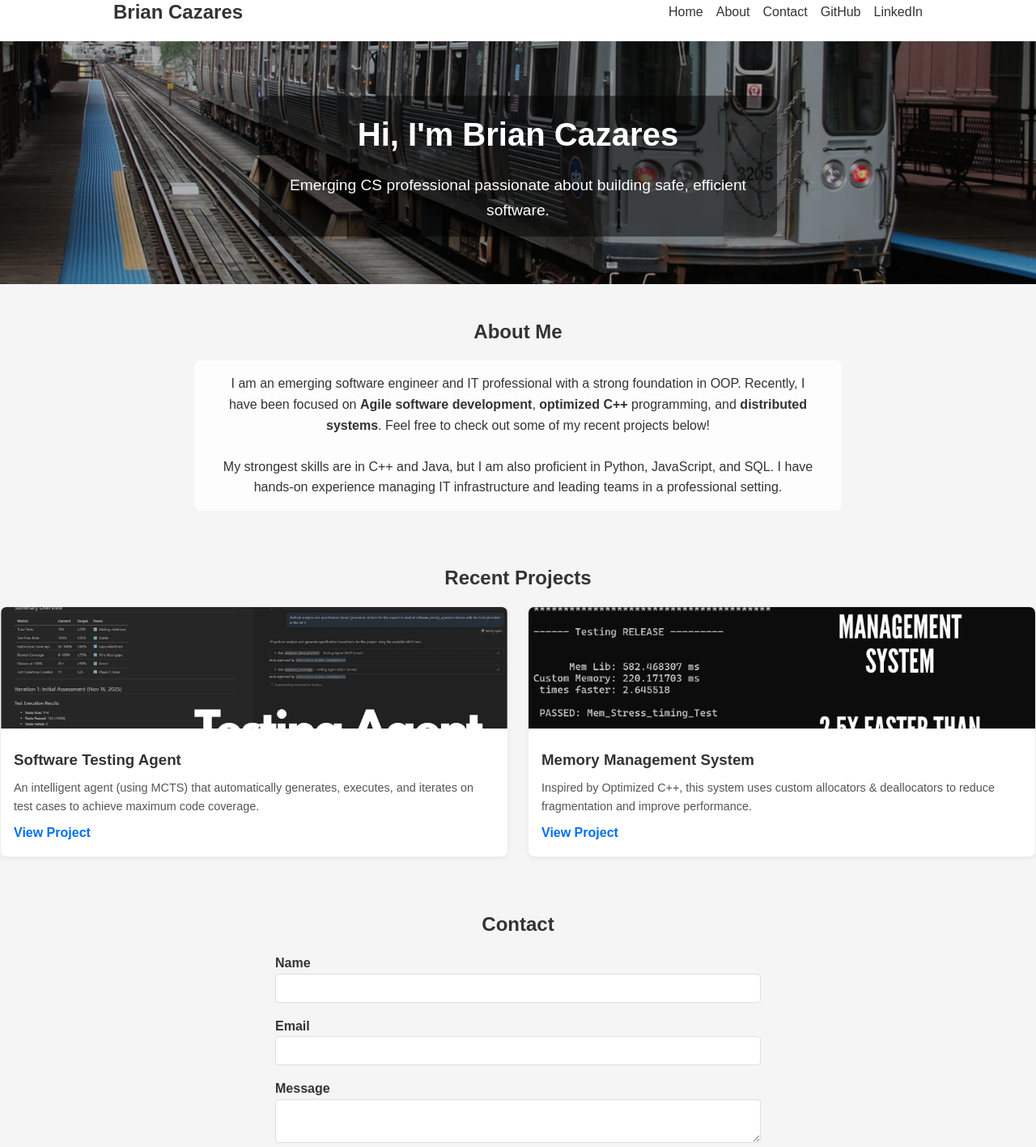
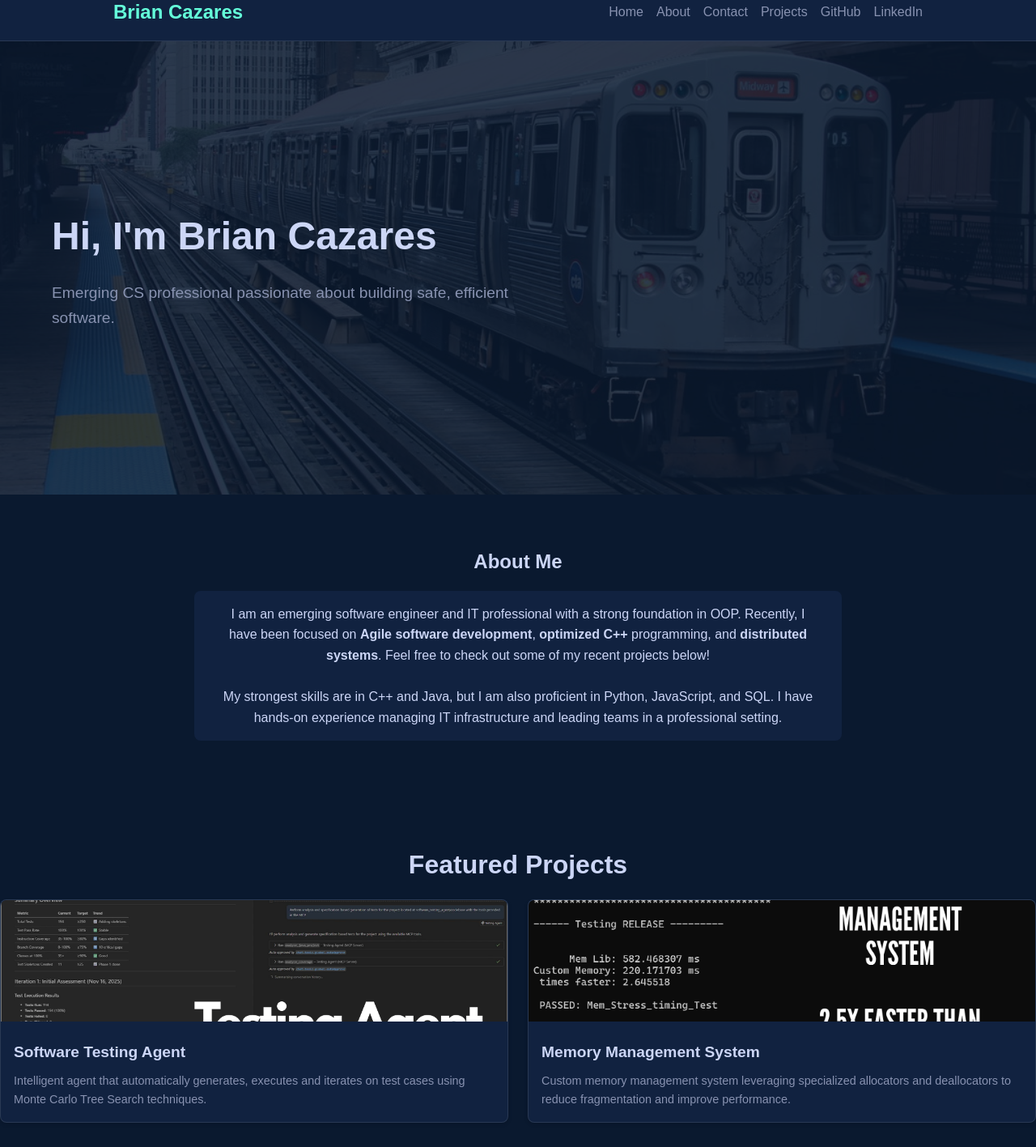
Before and after one commit to cazaresb/website-portfolio, a React (Vite) app: page / in a window 1280 px wide. Shown: the part 20-1437 px from the top of the page at 81% size. Built offline with nearby package versions, Linux system fonts and the light colour scheme.

Commit message:
Begin website overhaul

```diff
--- a/src/App.jsx
+++ b/src/App.jsx
@@ -5,6 +5,7 @@ import Footer from './components/Footer';
 import Home from './components/Home';
 import SoftwareTestingAgent from './components/SoftwareTestingAgent';
 import MemorySystem from './components/MemorySystem';
+import ProjectsPage from './pages/ProjectsPage';
 
 // The root component sets up routing and persistent layout elements.
 const App = () => {
@@ -15,6 +16,8 @@ const App = () => {
         <Route path="/" element={<Home />} />
         <Route path="/software-testing-agent" element={<SoftwareTestingAgent />} />
         <Route path="/memory-system" element={<MemorySystem />} />
+        {/* Dedicated listing page for projects */}
+        <Route path="/projects" element={<ProjectsPage />} />
       </Routes>
       <Footer />
     </BrowserRouter>
--- a/src/components/Home.jsx
+++ b/src/components/Home.jsx
@@ -1,7 +1,8 @@
 import React from 'react';
 import Hero from './Hero';
 import About from './About';
-import Projects from './Projects';
+// Projects section replaced with a preview component that links to the full list.
+import ProjectsPreview from './ProjectsPreview';
 import Contact from './Contact';
 
 // Home page component that aggregates the main sections of the site.
@@ -10,7 +11,7 @@ const Home = () => {
     <>
       <Hero />
       <About />
-      <Projects />
+      <ProjectsPreview />
       <Contact />
     </>
   );
--- a/src/components/Navbar.jsx
+++ b/src/components/Navbar.jsx
@@ -1,22 +1,43 @@
 import React from 'react';
+import { Link } from 'react-router-dom';
 
-// A simple navigation bar for the portfolio. Contains links to each section.
-const Navbar = () => (
+/**
+ * Primary navigation bar for the portfolio.
+ * Uses react-router Link for internal navigation and anchors for in-page sections.
+ * External links open in a new tab.
+ */
+const Navbar = () => {
+  return (
     <nav className="navbar">
-    <div className="container">
-      <span className="logo">Brian Cazares</span>
+      <div className="container nav-container">
+        <Link to="/" className="logo">
+          Brian&nbsp;Cazares
+        </Link>
         <ul className="nav-links">
-        <li><a href="/">Home</a></li>
-        <li><a href="/#about">About</a></li>
-        <li><a href="/#contact">Contact</a></li>
-        {/* External links to GitHub and LinkedIn profiles */}
+          <li>
+            <Link to="/">Home</Link>
+          </li>
+          <li>
+            {/* In-page anchor links remain anchors to preserve smooth scrolling */}
+            <a href="/#about">About</a>
+          </li>
+          <li>
+            <a href="/#contact">Contact</a>
+          </li>
+          <li>
+            <Link to="/projects">Projects</Link>
+          </li>
           <li>
             <a href="https://github.com/cazaresb" target="_blank" rel="noopener noreferrer">
               GitHub
             </a>
           </li>
           <li>
-          <a href="https://www.linkedin.com/in/brian-cazares-896700278" target="_blank" rel="noopener noreferrer">
+            <a
+              href="https://www.linkedin.com/in/brian-cazares-896700278"
+              target="_blank"
+              rel="noopener noreferrer"
+            >
               LinkedIn
             </a>
           </li>
@@ -24,5 +45,6 @@ const Navbar = () => (
       </div>
     </nav>
   );
+};
 
 export default Navbar;
--- /dev/null
+++ b/src/components/ProjectList.jsx
@@ -0,0 +1,40 @@
+import React from 'react';
+import { Link } from 'react-router-dom';
+import { projects } from '../data/projects.js';
+
+// Dynamically import project images so that Vite bundles them correctly.
+// The import.meta.globEager API allows bundling of static assets at build time.
+const images = import.meta.glob('../assets/*.{png,jpg,jpeg,gif}', { eager: true, as: 'url' });
+
+/**
+ * Renders a list of projects as cards. Each project card includes an image, title,
+ * short description and is wrapped in a Link to its detail page.
+ * The component is designed to be easily extended with more projects by
+ * modifying the projects.js data file.
+ */
+const ProjectList = () => {
+  return (
+    <div className="project-list">
+      {projects.map((project) => {
+        // Resolve image URL using the glob
+        const imgUrl = images[`../assets/${project.image}`];
+        return (
+          <article key={project.slug} className="project-card">
+            <Link to={project.slug}>
+              <div className="project-image-wrapper">
+                <img src={imgUrl} alt={project.title} className="project-image" />
+              </div>
+              <div className="project-content">
+                <h3>{project.title}</h3>
+                <p>{project.shortDescription}</p>
+                <span className="project-tech">{project.technologies.join(', ')}</span>
+              </div>
+            </Link>
+          </article>
+        );
+      })}
+    </div>
+  );
+};
+
+export default ProjectList;
--- /dev/null
+++ b/src/components/ProjectsPreview.jsx
@@ -0,0 +1,43 @@
+import React from 'react';
+import { Link } from 'react-router-dom';
+import { projects } from '../data/projects.js';
+
+/**
+ * ProjectsPreview renders a compact preview of the first few projects on the home page.
+ * It uses the projects data directly and includes a call-to-action button linking to the full projects page.
+ */
+const ProjectsPreview = () => {
+  // Limit preview to first two projects for brevity.
+  const previewProjects = projects.slice(0, 2);
+  return (
+    <section id="projects-preview" className="projects-preview">
+      <h2 className="section-title">Featured Projects</h2>
+      <div className="project-list">
+        {previewProjects.map((project) => (
+          <article key={project.slug} className="project-card">
+            <Link to={project.slug}>
+              <div className="project-image-wrapper">
+                <img
+                  src={new URL(`../assets/${project.image}`, import.meta.url).href}
+                  alt={project.title}
+                  className="project-image"
+                />
+              </div>
+              <div className="project-content">
+                <h3>{project.title}</h3>
+                <p>{project.shortDescription}</p>
+              </div>
+            </Link>
+          </article>
+        ))}
+      </div>
+      <div className="cta-container">
+        <Link to="/projects" className="button-outline">
+          View All Projects
+        </Link>
+      </div>
+    </section>
+  );
+};
+
+export default ProjectsPreview;
--- /dev/null
+++ b/src/data/projects.js
@@ -0,0 +1,29 @@
+// Centralized project data for the portfolio.
+// This module exports an array of objects representing each project.
+// Each project should provide enough metadata to drive both the listing
+// pages and the individual project pages.
+
+export const projects = [
+  {
+    title: 'Software Testing Agent',
+    shortDescription:
+      'Intelligent agent that automatically generates, executes and iterates on test cases using Monte Carlo Tree Search techniques.',
+    // Route slug used for linking to the detail page
+    slug: '/software-testing-agent',
+    // Path to the image asset relative to the assets folder. Imported in component.
+    image: 'project1.png',
+    technologies: ['Python', 'MCTS', 'AI'],
+    repoUrl: 'https://github.com/cazaresb/Software_Testing_Agent',
+  },
+  {
+    title: 'Memory Management System',
+    shortDescription:
+      'Custom memory management system leveraging specialized allocators and deallocators to reduce fragmentation and improve performance.',
+    slug: '/memory-system',
+    image: 'project2.png',
+    technologies: ['C++', 'Allocator', 'Performance'],
+    repoUrl: null,
+  },
+];
+
+export default projects;
--- /dev/null
+++ b/src/pages/ProjectsPage.jsx
@@ -0,0 +1,24 @@
+import React from 'react';
+import ProjectList from '../components/ProjectList';
+
+/**
+ * ProjectsPage renders the dedicated listing of all projects.
+ * It contains a heading and uses ProjectList to render individual project entries.
+ * This page is scrollable and visually cohesive with the rest of the site.
+ */
+const ProjectsPage = () => {
+  return (
+    <main className="projects-page">
+      <section className="projects">
+        <h2 className="section-title">Projects</h2>
+        <p className="section-intro">
+          Below you&#39;ll find a collection of my recent work. Each project highlights
+          different technologies and areas of expertise.
+        </p>
+        <ProjectList />
+      </section>
+    </main>
+  );
+};
+
+export default ProjectsPage;
--- a/src/styles/global.css
+++ b/src/styles/global.css
@@ -2,6 +2,18 @@
  * Global styles for the portfolio site.
  * Basic resets, typography and layout styles are defined here.
  */
+
+/* Design tokens defined as CSS variables for reuse across the site. */
+:root {
+  --bg-primary: #0a192f;
+  --bg-secondary: #112240;
+  --text-primary: #ccd6f6;
+  --text-muted: #8892b0;
+  --accent: #64ffda;
+  --border-subtle: rgba(255, 255, 255, 0.1);
+  --container-width: 1000px;
+  --section-spacing: 4rem;
+}
 
 * {
   box-sizing: border-box;
@@ -12,8 +24,8 @@
 body {
   font-family: Arial, sans-serif;
   line-height: 1.6;
-  color: #333;
-  background-color: #f5f5f5;
+  color: var(--text-primary);
+  background-color: var(--bg-primary);
 }
 
 a {
@@ -23,26 +35,32 @@ a {
 
 .container {
   width: 90%;
-  max-width: 1000px;
-  margin: auto;
+  max-width: var(--container-width);
+  margin-left: auto;
+  margin-right: auto;
 }
 
 /* Navbar styling */
 .navbar {
-  background-color: #fff;
+  background-color: var(--bg-secondary);
   padding: 1rem 0;
-  border-bottom: 1px solid #eee;
+  border-bottom: 1px solid var(--border-subtle);
+  color: var(--text-primary);
+  position: sticky;
+  top: 0;
+  z-index: 100;
 }
 
-.navbar .container {
+.navbar .nav-container {
   display: flex;
   justify-content: space-between;
   align-items: center;
 }
 
-.logo {
+.navbar .logo {
   font-weight: bold;
   font-size: 1.5rem;
+  color: var(--accent);
 }
 
 .nav-links {
@@ -51,66 +69,93 @@ a {
   gap: 1rem;
 }
 
+.nav-links a {
+  color: var(--text-muted);
+  transition: color 0.2s ease;
+}
+
 .nav-links a:hover {
-  color: #0070f3;
+  color: var(--accent);
 }
 
 /* Hero section styling */
 .hero {
+  display: flex;
+  align-items: center;
+  justify-content: flex-start;
+  min-height: 70vh;
+  padding: var(--section-spacing) 0;
+  background-color: var(--bg-primary);
+  background-image: url('../assets/hero.png');
+  background-size: cover;
+  background-position: center;
   position: relative;
-  text-align: center;
-  color: #ffffff;
+}
+
+/* Dark overlay to improve readability over the hero image */
+.hero::before {
+  content: '';
+  position: absolute;
+  inset: 0;
+  background: rgba(10, 25, 47, 0.85);
 }
 
 .hero-img {
-  width: 100%;
-  height: 300px;
-  object-fit: cover;
-  filter: brightness(0.7);
+  display: none; /* Hide original image element since we use background-image */
 }
 
 .hero-content {
-  position: absolute;
-  top: 50%;
-  left: 50%;
-  transform: translate(-50%, -50%);
-  /* Add a semi‑transparent backdrop to improve legibility on busy images */
-  background-color: rgba(0, 0, 0, 0.5);
-  padding: 1rem 2rem;
-  border-radius: 8px;
+  position: relative;
+  max-width: 600px;
+  margin-left: 5%;
 }
 
-.hero h1 {
-  font-size: 2.5rem;
+.hero-content h1 {
+  font-size: 3rem;
+  color: var(--text-primary);
+  margin-bottom: 1rem;
 }
 
-.hero p {
+.hero-content p {
   font-size: 1.2rem;
-  margin-top: 1rem;
+  color: var(--text-muted);
 }
 
 /* Sections styling */
-.about,
-.projects,
-.contact {
-  padding: 2rem 0;
+section {
+  padding: var(--section-spacing) 0;
+}
+
+.section-title {
+  font-size: 2rem;
+  margin-bottom: 1rem;
+  color: var(--text-primary);
+  text-align: center;
+}
+
+.section-intro {
+  font-size: 1rem;
+  color: var(--text-muted);
+  max-width: 600px;
+  margin: 0 auto 2rem auto;
+  text-align: center;
 }
 
 .about h2,
-.projects h2,
 .contact h2 {
   margin-bottom: 1rem;
   text-align: center;
 }
 
-.about p {
+.about p,
+.about .about-text {
   max-width: 800px;
   margin: 0 auto;
   text-align: center;
-  /* Add a subtle backdrop and padding for readability */
-  background-color: rgba(255, 255, 255, 0.8);
+  background-color: var(--bg-secondary);
   padding: 1rem 2rem;
   border-radius: 8px;
+  color: var(--text-primary);
 }
 
 /* Projects grid */
@@ -121,16 +166,17 @@ a {
 }
 
 .project-card {
-  background-color: #ffffff;
-  border: 1px solid #eee;
+  background-color: var(--bg-secondary);
+  border: 1px solid var(--border-subtle);
   border-radius: 8px;
   overflow: hidden;
-  box-shadow: 0 2px 4px rgba(0, 0, 0, 0.05);
-  transition: transform 0.2s ease;
+  box-shadow: 0 2px 4px rgba(2, 12, 27, 0.2);
+  transition: transform 0.2s ease, box-shadow 0.2s ease;
 }
 
 .project-card:hover {
   transform: translateY(-5px);
+  box-shadow: 0 4px 10px rgba(2, 12, 27, 0.3);
 }
 
 .project-image {
@@ -141,22 +187,33 @@ a {
 
 .project-content {
   padding: 1rem;
+  color: var(--text-primary);
 }
 
 .project-content h3 {
   margin-bottom: 0.5rem;
+  font-size: 1.2rem;
+  color: var(--text-primary);
 }
 
 .project-content p {
   font-size: 0.9rem;
-  color: #555;
+  color: var(--text-muted);
 }
 
 .project-link {
   display: inline-block;
   margin-top: 0.5rem;
-  color: #0070f3;
+  color: var(--accent);
   font-weight: bold;
+}
+
+/* Technology tag styling */
+.project-tech {
+  display: block;
+  margin-top: 0.5rem;
+  font-size: 0.75rem;
+  color: var(--text-muted);
 }
 
 /* Contact form */
@@ -172,38 +229,43 @@ a {
   display: flex;
   flex-direction: column;
   font-weight: bold;
+  color: var(--text-primary);
 }
 
 .contact-form input,
 .contact-form textarea {
   padding: 0.5rem;
-  border: 1px solid #ddd;
+  border: 1px solid var(--border-subtle);
+  background-color: var(--bg-secondary);
   border-radius: 4px;
   font-size: 1rem;
+  color: var(--text-primary);
 }
 
 .contact-form button {
   padding: 0.7rem 1.2rem;
-  border: none;
-  background-color: #0070f3;
-  color: #ffffff;
+  border: 1px solid var(--accent);
+  background-color: transparent;
+  color: var(--accent);
   font-size: 1rem;
   border-radius: 4px;
   cursor: pointer;
-  transition: background-color 0.2s ease;
+  transition: background-color 0.2s ease, color 0.2s ease;
 }
 
 .contact-form button:hover {
-  background-color: #005bb5;
+  background-color: var(--accent);
+  color: var(--bg-primary);
 }
 
 /* Footer */
 .footer {
   text-align: center;
   padding: 1rem 0;
-  background-color: #ffffff;
-  border-top: 1px solid #eee;
-  margin-top: 2rem;
+  background-color: var(--bg-secondary);
+  border-top: 1px solid var(--border-subtle);
+  margin-top: var(--section-spacing);
+  color: var(--text-muted);
 }
 
 /* Project pages */
@@ -216,11 +278,13 @@ a {
 .project-page h2 {
   text-align: center;
   margin-bottom: 1rem;
+  color: var(--text-primary);
 }
 
 .project-page p {
   margin-bottom: 1rem;
   line-height: 1.6;
+  color: var(--text-muted);
 }
 
 .project-media {
@@ -239,16 +303,42 @@ a {
 .project-page .project-link {
   display: inline-block;
   margin-top: 0.5rem;
-  color: #0070f3;
+  color: var(--accent);
   font-weight: bold;
 }
 
+/* Fix existing about text class to use new theme variables */
 .about-text {
   max-width: 800px;
   margin: 0 auto;
   text-align: center;
-  /* Add a subtle backdrop and padding for readability */
-  background-color: rgba(255, 255, 255, 0.8);
+  background-color: var(--bg-secondary);
   padding: 1rem 2rem;
   border-radius: 8px;
+  color: var(--text-primary);
 }
+
+/* Project preview CTA */
+.cta-container {
+  text-align: center;
+  margin-top: 2rem;
+}
+
+.button-outline {
+  display: inline-block;
+  padding: 0.75rem 1.5rem;
+  border: 1px solid var(--accent);
+  color: var(--accent);
+  border-radius: 4px;
+  transition: background-color 0.2s ease, color 0.2s ease;
+}
+
+.button-outline:hover {
+  background-color: var(--accent);
+  color: var(--bg-primary);
+}
+
+/* Projects page container override */
+.projects-page {
+  padding-top: var(--section-spacing);
+}
```
Lines whose indentation alone changed are shown as unchanged.
